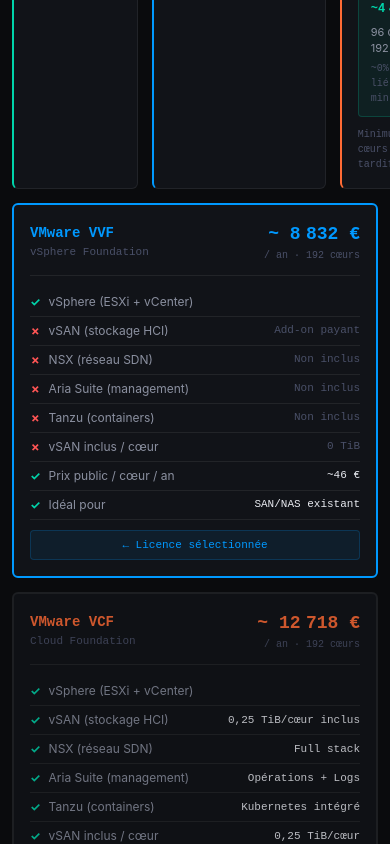
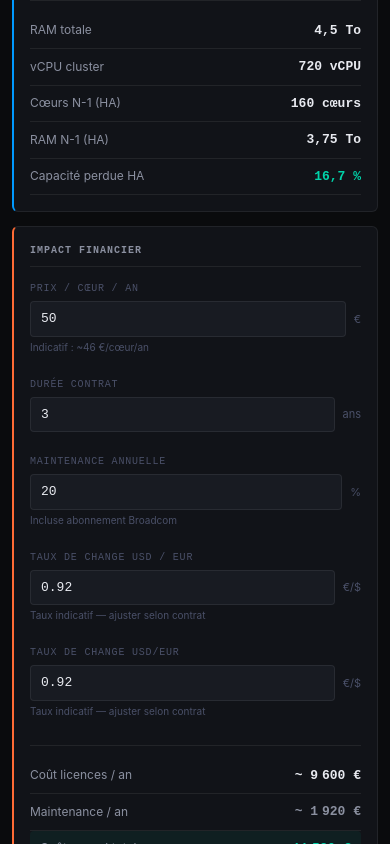
Before and after one commit to darknrall89/SizingHUB, a React (Vite) app: page / in a window 390 px wide. Shown: the part 1156-2000 px from the top of the page. Built offline with nearby package versions, Linux system fonts and the light colour scheme.

Commit message:
fix: all grids fully responsive on mobile

```diff
--- a/src/SizingHub.jsx
+++ b/src/SizingHub.jsx
@@ -4,16 +4,6 @@ import {
   BarChart2, Shield, CheckCircle, AlertTriangle,
   Info, Sun, Moon, Menu, X
 } from "lucide-react";
-
-function useIsMobile() {
-  const [w, setW] = useState(window.innerWidth);
-  useState(()=>{
-    const h = () => setW(window.innerWidth);
-    window.addEventListener('resize', h);
-    return () => window.removeEventListener('resize', h);
-  });
-  return w < 768;
-}
 import {
   BarChart, Bar, XAxis, YAxis, CartesianGrid,
   Tooltip, Legend, ResponsiveContainer
@@ -188,7 +178,7 @@ function VMwareCalc({th, isMobile=false}) {
 
   const tt = {background:th.tooltipBg,border:`1px solid ${th.border2}`,borderRadius:4,fontSize:11,color:th.t1};
   const s = {
-    card:     (accent)=>({background:th.cardBg,borderTop:`1px solid ${th.border}`,borderRight:`1px solid ${th.border}`,borderBottom:`1px solid ${th.border}`,borderLeft:accent?`2px solid ${accent}`:`1px solid ${th.border}`,borderRadius:6,padding:16}),
+    card:     (accent)=>({background:th.cardBg,border:`1px solid ${th.border}`,borderLeft:accent?`2px solid ${accent}`:undefined,borderRadius:6,padding:16}),
     secTitle: {fontSize:10,fontWeight:600,color:th.t2,textTransform:"uppercase",letterSpacing:"0.1em",marginBottom:14,paddingBottom:8,borderBottom:`1px solid ${th.border}`,fontFamily:"monospace"},
     label:    {display:"block",fontSize:10,color:th.t3,fontFamily:"monospace",textTransform:"uppercase",letterSpacing:"0.08em",marginBottom:5},
     input:    {width:"100%",background:th.bg2,border:`1px solid ${th.border}`,borderRadius:4,padding:"7px 10px",color:th.t1,fontFamily:"monospace",fontSize:13,boxSizing:"border-box"},
@@ -242,7 +232,7 @@ function VMwareCalc({th, isMobile=false}) {
       </div>
 
       {/* 3 cards */}
-      <div style={{display:"grid",gridTemplateColumns:"1fr 1.2fr 1.3fr",gap:14,marginBottom:14}}>
+      <div style={{display:"grid",gridTemplateColumns:isMobile?"1fr":"1fr 1.2fr 1.3fr",gap:14,marginBottom:14}}>
 
         {/* Paramètres */}
         <div style={s.card(th.accent)}>
@@ -285,7 +275,7 @@ function VMwareCalc({th, isMobile=false}) {
         {/* Impact financier */}
         <div style={s.card("#ff6b35")}>
           <div style={s.secTitle}>Impact financier</div>
-          <div style={{display:"grid",gridTemplateColumns:"1fr 1fr",gap:10,marginBottom:14}}>
+          <div style={{display:"grid",gridTemplateColumns:isMobile?"1fr":"1fr 1fr",gap:10,marginBottom:14}}>
             <NF label="Prix / cœur / an" value={pricePerCore} onChange={setPricePerCore} min={1} max={200} unit="€" note={licType==="vvf"?"Indicatif : ~46 €/cœur/an":"Indicatif : ~66 €/cœur/an"}/>
             <NF label="Durée contrat" value={yearsTotal} onChange={setYearsTotal} min={1} max={5} unit="ans"/>
             <NF label="Maintenance annuelle" value={maintenancePct} onChange={setMaintenancePct} min={0} max={30} unit="%" note="Incluse abonnement Broadcom"/>
@@ -298,7 +288,15 @@ function VMwareCalc({th, isMobile=false}) {
               </div>
               <div style={{fontSize:10,color:th.t3,marginTop:3}}>Taux indicatif — ajuster selon contrat</div>
             </div>
-
+            <div style={s.field}>
+              <label style={s.label}>Taux de change USD/EUR</label>
+              <div style={{display:"flex",gap:8,alignItems:"center"}}>
+                <input type="number" min={0.5} max={1.5} step={0.01} value={fxRate}
+                  onChange={e=>setFxRate(Number(e.target.value))} style={s.input}/>
+                <span style={{fontSize:11,color:th.t3,whiteSpace:"nowrap"}}>€/$</span>
+              </div>
+              <div style={{fontSize:10,color:th.t3,marginTop:3}}>Taux indicatif — ajuster selon contrat</div>
+            </div>
           </div>
           <hr style={s.divider}/>
           <RR label="Coût licences / an"         value={"~ "+fmt(r.annualCostEur)+" €"}/>
@@ -840,7 +838,7 @@ function StorageCalc({ th, isMobile=false }) {
                       </div>
 
                       {/* Saisie groupe */}
-                      <div style={{display:"grid",gridTemplateColumns:"2fr 1fr 1fr 1fr",gap:8,marginBottom:10}}>
+                      <div style={{display:"grid",gridTemplateColumns:isMobile?"1fr":"2fr 1fr 1fr 1fr",gap:8,marginBottom:10}}>
                         <div>
                           <label style={s.label}>Type de disque</label>
                           <select value={group.diskId} onChange={e=>updateGroup(chassis.id,group.id,{diskId:e.target.value})} style={s.select}>
@@ -866,7 +864,7 @@ function StorageCalc({ th, isMobile=false }) {
                       </div>
 
                       {/* Résumé inline groupe */}
-                      <div style={{display:"grid",gridTemplateColumns:"repeat(4,1fr)",gap:6}}>
+                      <div style={{display:"grid",gridTemplateColumns:isMobile?"repeat(2,1fr)":"repeat(4,1fr)",gap:6}}>
                         {[
                           {label:"Disques",  val:fmt(group.count)+" disques",       color:th.t2},
                           {label:"Utile",    val:fmt(gr.usable,2)+" To",            color:th.accent},
@@ -1245,12 +1243,12 @@ function ComputeCalc({ th, isMobile=false }) {
             </div>
           )}
           {data.map((b,i)=>{
-            const h=Math.max(8,Math.round((b.val/maxVal)*(height-70)));
+            const h=Math.max(8,Math.round((b.val/maxVal)*(height-30)));
             return (
               <div key={i} style={{flex:1,display:"flex",flexDirection:"column",alignItems:"center",gap:4}}>
                 <div style={{width:"100%",height:h,background:b.color,borderRadius:"4px 4px 0 0",
                   display:"flex",alignItems:"center",justifyContent:"center",position:"relative"}}>
-                  {h>20&&<span style={{fontSize:10,color:"#fff",fontFamily:"monospace",fontWeight:600,
+                  {h>28&&<span style={{fontSize:10,color:"#fff",fontFamily:"monospace",fontWeight:600,
                     padding:"2px 4px",textShadow:"0 1px 2px rgba(0,0,0,0.4)"}}>{fmt(b.val)}</span>}
                 </div>
                 <span style={{fontSize:10,color:th.t2,fontFamily:"monospace",textAlign:"center",lineHeight:1.3}}>{b.name}</span>
@@ -1291,12 +1289,12 @@ function ComputeCalc({ th, isMobile=false }) {
       </div>
 
       {/* Saisie + Comparaison */}
-      <div style={{display:"grid",gridTemplateColumns:isMobile?"1fr":"1fr 1fr 1fr",gap:14,marginBottom:14,alignItems:"start"}}>
+      <div style={{display:"grid",gridTemplateColumns:isMobile?"1fr":"1fr 1fr 340px",gap:14,marginBottom:14}}>
 
         {/* Existant */}
-        <div style={{...s.card(th.accent),alignSelf:"start"}}>
+        <div style={s.card(th.accent)}>
           <div style={s.secTitle}>Infrastructure existante</div>
-          <div style={{display:"grid",gridTemplateColumns:"1fr 1fr",gap:10}}>
+          <div style={{display:"grid",gridTemplateColumns:isMobile?"1fr":"1fr 1fr",gap:10}}>
             <NF label="Nœuds" value={srcNodes} onChange={setSrcNodes} min={0} max={200} unit="nœuds"/>
             <NF label="Sockets / nœud" value={srcSockets} onChange={setSrcSockets} min={1} max={8}/>
             <NF label="Cœurs / socket" value={srcCores} onChange={setSrcCores} min={1} max={128} step={2}/>
@@ -1310,9 +1308,9 @@ function ComputeCalc({ th, isMobile=false }) {
         </div>
 
         {/* Cible */}
-        <div style={{...s.card(th.accent2),alignSelf:"start"}}>
+        <div style={s.card(th.accent2)}>
           <div style={s.secTitle}>Infrastructure cible</div>
-          <div style={{display:"grid",gridTemplateColumns:"1fr 1fr",gap:10}}>
+          <div style={{display:"grid",gridTemplateColumns:isMobile?"1fr":"1fr 1fr",gap:10}}>
             <NF label="Nœuds" value={tgtNodes} onChange={setTgtNodes} min={1} max={200} unit="nœuds"/>
             <NF label="Sockets / nœud" value={tgtSockets} onChange={setTgtSockets} min={1} max={8}/>
             <NF label="Cœurs / socket" value={tgtCores} onChange={setTgtCores} min={1} max={128} step={2}/>
@@ -1330,7 +1328,7 @@ function ComputeCalc({ th, isMobile=false }) {
         </div>
 
         {/* Comparaison & Gains */}
-        <div style={{...s.card(),alignSelf:"start"}}>
+        <div style={s.card()}>
           <div style={s.secTitle}>Comparaison & Gains</div>
           <CompRow label="Cœurs totaux" srcVal={r.srcTotalCores} tgtVal={r.tgtTotalCores} unit="cœurs" gainPct={r.gainCoresPct}/>
           <CompRow label="GHz agrégés"  srcVal={r.srcTotalFreq}  tgtVal={r.tgtTotalFreq}  unit="GHz"   gainPct={r.gainFreqPct}/>
@@ -1367,7 +1365,7 @@ function ComputeCalc({ th, isMobile=false }) {
         ].map(chart=>(
           <div key={chart.title} style={s.card()}>
             <div style={{...s.secTitle,marginBottom:16}}>{chart.title}</div>
-            <BarChart3 data={chart.data} unit={chart.unit} height={200}/>
+            <BarChart3 data={chart.data} unit={chart.unit} height={180}/>
           </div>
         ))}
       </div>
@@ -1394,7 +1392,7 @@ function ComputeCalc({ th, isMobile=false }) {
         <div style={{display:"grid",gridTemplateColumns:isMobile?"1fr":"3fr 2fr",gap:14,alignItems:"start"}}>
           <div style={s.card(th.accent)}>
             <div style={s.secTitle}>Configuration HCI</div>
-            <div style={{display:"grid",gridTemplateColumns:"1fr 1fr 1fr 1fr",gap:10,marginBottom:12}}>
+            <div style={{display:"grid",gridTemplateColumns:isMobile?"repeat(2,1fr)":"1fr 1fr 1fr 1fr",gap:10,marginBottom:12}}>
               <div>
                 <label style={s.label}>Solution HCI</label>
                 <select value={hciSolution} onChange={e=>{setHciSolution(e.target.value);setHciResil(HCI_PROFILES[e.target.value].resiliency[0].id);setDedupRatio(HCI_PROFILES[e.target.value].defaultDedup);}} style={s.select}>
@@ -1421,7 +1419,7 @@ function ComputeCalc({ th, isMobile=false }) {
                 </div>
               </div>
             </div>
-            <div style={{display:"grid",gridTemplateColumns:"1fr 1fr",gap:10,marginBottom:14}}>
+            <div style={{display:"grid",gridTemplateColumns:isMobile?"1fr":"1fr 1fr",gap:10,marginBottom:14}}>
               <div>
                 <label style={s.label}>Capacité utile cible</label>
                 <div style={{display:"flex",gap:6,alignItems:"center"}}>
@@ -1562,32 +1560,33 @@ const TOOLS=[
   {id:"compute", label:"Compute & HCI",    icon:BarChart2,section:"COMPUTE",        comp:ComputeCalc, badge:"Compute",   sub:"Serveurs · HA · HCI"},
 ];
 
+function useIsMobile() {
+  const [w, setW] = useState(window.innerWidth);
+  useState(()=>{
+    const h = () => setW(window.innerWidth);
+    window.addEventListener('resize', h);
+    return () => window.removeEventListener('resize', h);
+  });
+  return w < 768;
+}
+
 export default function SizingHub() {
   const [active,setActive]=useState("vmware");
   const [dark,setDark]=useState(true);
   const [menuOpen,setMenuOpen]=useState(false);
-  const isMobile = useIsMobile();
+  const isMobile=useIsMobile();
   const th=dark?DARK:LIGHT;
   const tool=TOOLS.find(t=>t.id===active);
   const ActiveComp=tool.comp;
   const sections=[...new Set(TOOLS.map(t=>t.section))];
 
   return (
-    <div style={{fontFamily:"'Inter',system-ui,sans-serif",background:th.bg0,color:th.t1,minHeight:"100vh",display:"flex",transition:"background 0.2s,color 0.2s",position:"relative"}}>
-      {/* Burger button mobile */}
-      {isMobile&&(
-        <button onClick={()=>setMenuOpen(m=>!m)} style={{position:"fixed",top:12,left:12,zIndex:1000,background:th.bg1,border:`1px solid ${th.border}`,borderRadius:6,padding:"8px",cursor:"pointer",color:th.t1,display:"flex",alignItems:"center",justifyContent:"center"}}>
-          {menuOpen?<X size={18}/>:<Menu size={18}/>}
-        </button>
-      )}
-
-      {/* Overlay mobile */}
-      {isMobile&&menuOpen&&(
-        <div onClick={()=>setMenuOpen(false)} style={{position:"fixed",inset:0,background:"rgba(0,0,0,0.5)",zIndex:998}}/>
-      )}
-
+    <div style={{fontFamily:"'Inter',system-ui,sans-serif",background:th.bg0,color:th.t1,minHeight:"100vh",display:"flex",transition:"background 0.2s,color 0.2s"}}>
       {/* Sidebar */}
-      <div style={{width:isMobile?210:210,minWidth:isMobile?210:210,background:th.bg1,borderRight:`1px solid ${th.border}`,display:"flex",flexDirection:"column",padding:"16px 0",transition:"all 0.3s",position:isMobile?"fixed":"relative",top:0,left:0,height:"100vh",zIndex:999,transform:isMobile&&!menuOpen?"translateX(-100%)":"translateX(0)"}}>
+      <>
+      {isMobile&&<button onClick={()=>setMenuOpen(m=>!m)} style={{position:"fixed",top:12,left:12,zIndex:1000,background:th.bg1,border:`1px solid ${th.border}`,borderRadius:6,padding:"8px",cursor:"pointer",color:th.t1,display:"flex",alignItems:"center",justifyContent:"center"}}>{menuOpen?<X size={18}/>:<Menu size={18}/>}</button>}
+      {isMobile&&menuOpen&&<div onClick={()=>setMenuOpen(false)} style={{position:"fixed",inset:0,background:"rgba(0,0,0,0.5)",zIndex:998}}/>}
+      <div style={{width:210,minWidth:210,background:th.bg1,borderRight:`1px solid ${th.border}`,display:"flex",flexDirection:"column",padding:"16px 0",transition:"all 0.3s",position:isMobile?"fixed":"relative",top:0,left:0,height:isMobile?"100vh":undefined,zIndex:999,transform:isMobile&&!menuOpen?"translateX(-100%)":"translateX(0)"}}>
         <div style={{padding:"0 16px 16px",borderBottom:`1px solid ${th.border}`,marginBottom:12}}>
           <div style={{fontSize:15,fontWeight:700,color:th.accent,letterSpacing:"0.08em",textTransform:"uppercase"}}>SizingHub</div>
           <div style={{fontSize:10,color:th.t3,fontFamily:"monospace",marginTop:2}}>v2.0 · Infrastructure Sizing</div>
@@ -1610,8 +1609,9 @@ export default function SizingHub() {
           <div style={{textAlign:"center",fontSize:10,color:th.t3,fontFamily:"monospace",marginTop:10,letterSpacing:"0.08em"}}>by Francis B.</div>
         </div>
       </div>
+      </>
       {/* Main */}
-      <div style={{flex:1,overflowY:"auto",background:th.bg0,transition:"background 0.2s",marginLeft:isMobile?0:undefined}}>
+      <div style={{flex:1,overflowY:"auto",background:th.bg0,transition:"background 0.2s"}}>
         <div style={{padding:isMobile?"60px 12px 12px":28}}>
           <div style={{display:"flex",alignItems:"center",justifyContent:"space-between",marginBottom:24}}>
             <div>
```
